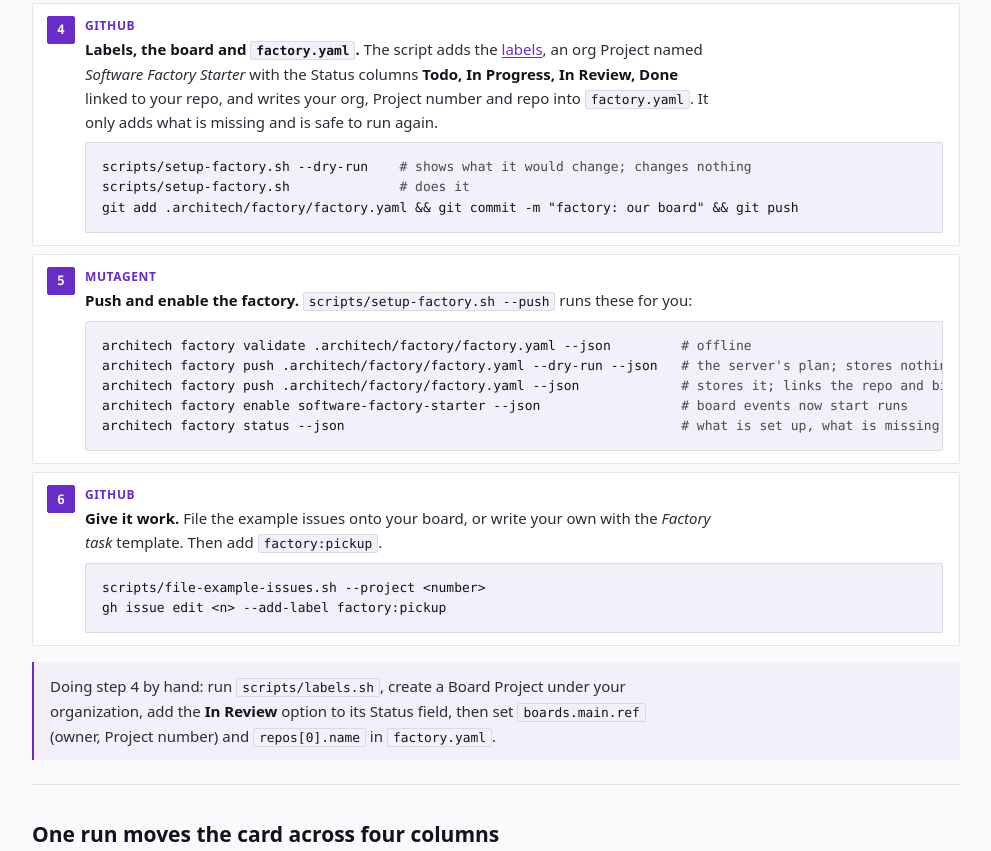
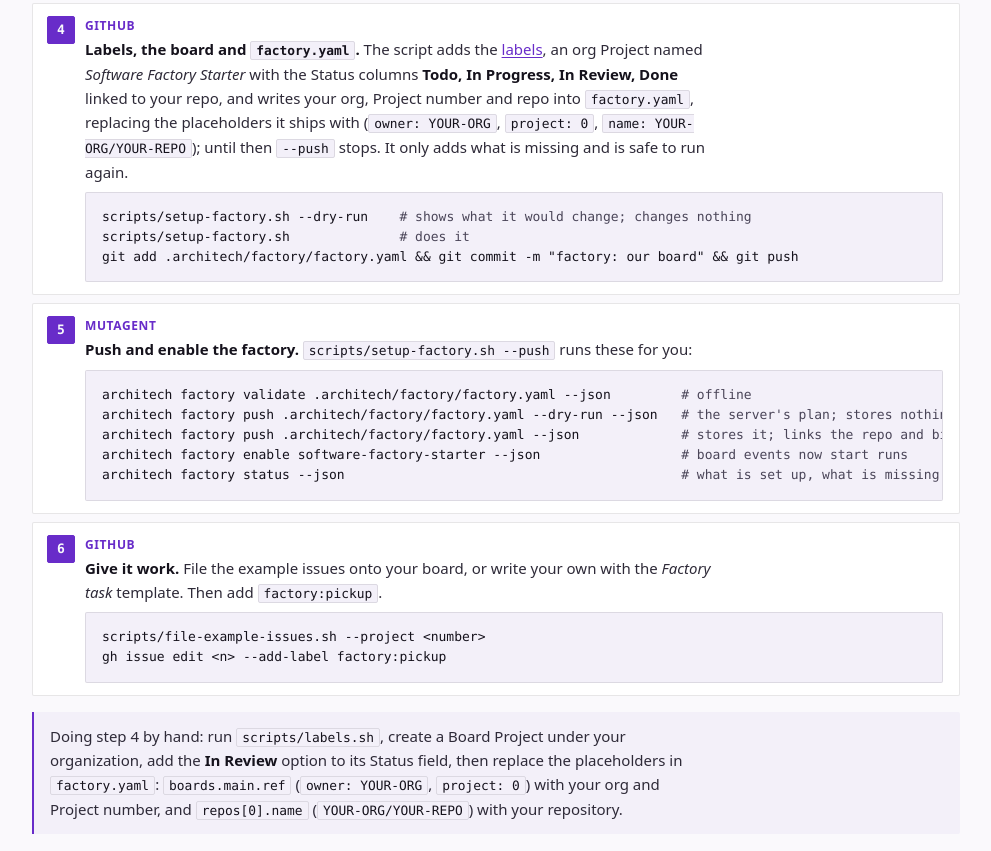
Before and after one commit to mutagent-io/software-factory-starter, a website: page docs/guide.html in a window 1280 px wide. Shown: the part 2533-3384 px from the top of the page, without its empty margins (144-1135 px from the left). Drawn offline with Linux system fonts and the light colour scheme.

Commit message:
chore: template placeholders in factory.yaml, SHA-pinned CI actions
factory.yaml now ships with placeholders (owner: YOUR-ORG, project: 0,
name: YOUR-ORG/YOUR-REPO) instead of a real org, board and repository, so
an unconfigured copy of the template points at nothing rather than at
someone else's board. scripts/setup-factory.sh still rewrites them, and
--push now stops with a clear message while they are still in place
(a dry run reports it and exits cleanly). README and the guide describe
the placeholders.

CI pins actions/checkout and oven-sh/setup-bun to full commit SHAs of
their latest v4 and v2 releases, with the version as a comment.

```diff
--- a/docs/guide.html
+++ b/docs/guide.html
@@ -297,7 +297,7 @@ cd my-factory</code></pre></li>
       <pre><code>architech factory login                                  <span class="c"># once; opens the browser</span>
 architech factory integrations connect github --wait     <span class="c"># pick your organization</span></code></pre></li>
     <li class="you"><div class="who you-tag">GitHub</div>
-      <p><strong>Labels, the board and <code>factory.yaml</code>.</strong> The script adds the <a href="#labels">labels</a>, an org Project named <em>Software Factory Starter</em> with the Status columns <strong>Todo, In Progress, In Review, Done</strong> linked to your repo, and writes your org, Project number and repo into <code>factory.yaml</code>. It only adds what is missing and is safe to run again.</p>
+      <p><strong>Labels, the board and <code>factory.yaml</code>.</strong> The script adds the <a href="#labels">labels</a>, an org Project named <em>Software Factory Starter</em> with the Status columns <strong>Todo, In Progress, In Review, Done</strong> linked to your repo, and writes your org, Project number and repo into <code>factory.yaml</code>, replacing the placeholders it ships with (<code>owner: YOUR-ORG</code>, <code>project: 0</code>, <code>name: YOUR-ORG/YOUR-REPO</code>); until then <code>--push</code> stops. It only adds what is missing and is safe to run again.</p>
       <pre><code>scripts/setup-factory.sh --dry-run    <span class="c"># shows what it would change; changes nothing</span>
 scripts/setup-factory.sh              <span class="c"># does it</span>
 git add .architech/factory/factory.yaml &amp;&amp; git commit -m "factory: our board" &amp;&amp; git push</code></pre></li>
@@ -315,8 +315,9 @@ gh issue edit &lt;n&gt; --add-label factory:pickup</code></pre></li>
   </ol>
   <div class="callout">
     <p>Doing step 4 by hand: run <code>scripts/labels.sh</code>, create a Board Project under your organization, add the
-    <strong>In Review</strong> option to its Status field, then set <code>boards.main.ref</code> (owner, Project number) and
-    <code>repos[0].name</code> in <code>factory.yaml</code>.</p>
+    <strong>In Review</strong> option to its Status field, then replace the placeholders in <code>factory.yaml</code>:
+    <code>boards.main.ref</code> (<code>owner: YOUR-ORG</code>, <code>project: 0</code>) with your org and Project number, and
+    <code>repos[0].name</code> (<code>YOUR-ORG/YOUR-REPO</code>) with your repository.</p>
   </div>
 </section>
 
```
Also changed, not shown: .architech/factory/factory.yaml, .github/workflows/ci.yml, README.md, 1 other file.
